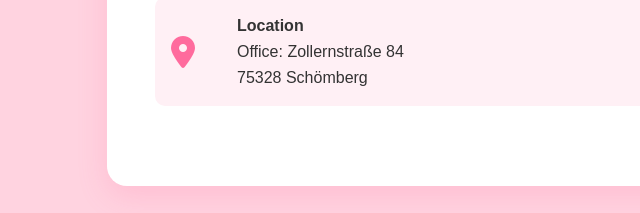
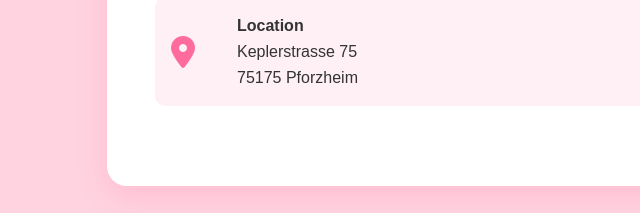
Before and after one commit to goradiamann/goradiamann.github.io, a plain HTML site: page index.html in a window 1280 px wide. Shown: the part 3894-4107 px from the top of the page, 165-805 px from the left. Drawn offline with nearby package versions, Linux system fonts and the light colour scheme.

Commit message:
Update index.html

```diff
--- a/index.html
+++ b/index.html
@@ -351,7 +351,7 @@
             about3: "In 2025, he was recognized by Keppler.Systems.GmBH as one of the best performing employees in his department.",
             about4: "", // Add additional about content here if needed
             phone: "+49-1521-196-1842",
-            location: "Office: Zollernstraße 84<br>75328 Schömberg"
+            location: "Keplerstrasse 75<br>75175 Pforzheim"
         };
         // ====== User Profile Data Section End ======
     </script>
```
